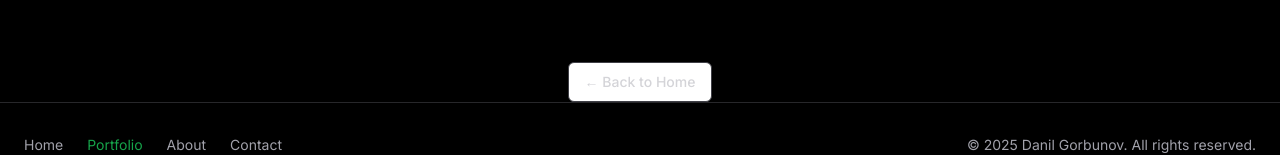
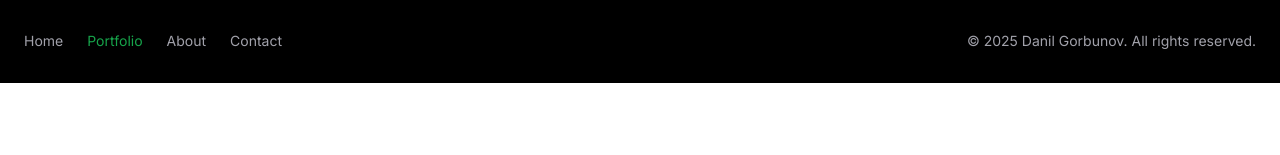
Before and after one commit to DanilGorbunov/portfolio, a Next.js app: page /portfolio in a window 1280 px wide. Shown: the part 2251-2406 px from the top of the page. After the commit the page ends 2334 px from the top, so only its background shows below. Built offline with nearby package versions, Linux system fonts and the light colour scheme.

Commit message:
Remove Back to Home button from Portfolio page
- Remove the '← Back to Home' button from the portfolio page
- Clean up the portfolio page layout by removing unnecessary navigation
- Users can use the main navigation header to navigate back to home

```diff
--- a/app/portfolio/page.tsx
+++ b/app/portfolio/page.tsx
@@ -52,22 +52,6 @@ export default function PortfolioPage() {
           ))}
         </motion.div>
 
-        {/* Back to Home */}
-        <motion.div
-          initial={{ opacity: 0, y: 20 }}
-          animate={{ opacity: 1, y: 0 }}
-          transition={{ duration: 0.6, delay: 0.4 }}
-          className="text-center mt-16"
-        >
-          <Link href="/" prefetch={false}>
-            <Button
-              variant="outline"
-              className="border-zinc-700 text-zinc-300 hover:bg-zinc-800"
-            >
-              ← Back to Home
-            </Button>
-          </Link>
-        </motion.div>
       </div>
     </div>
   );
```
